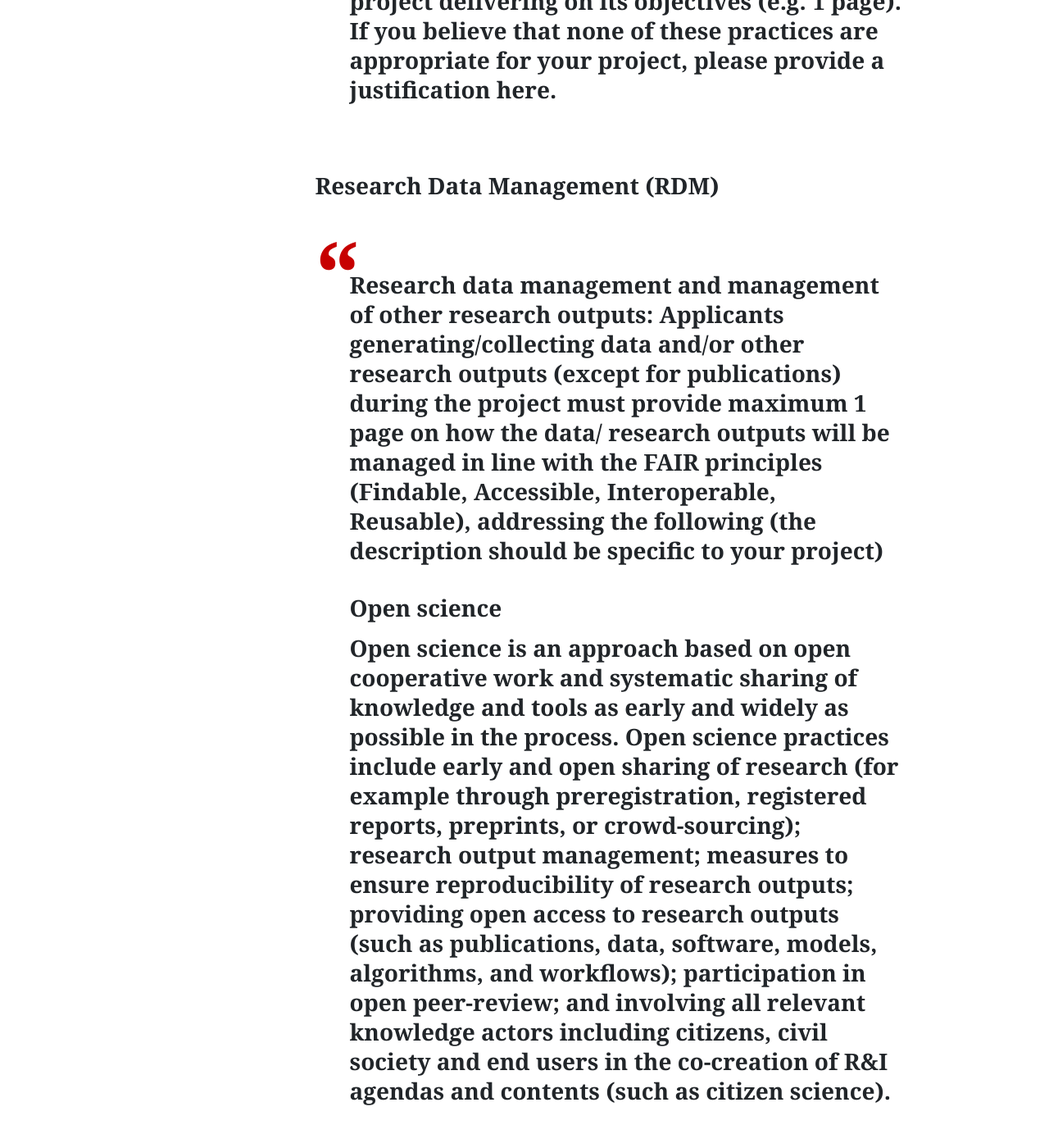
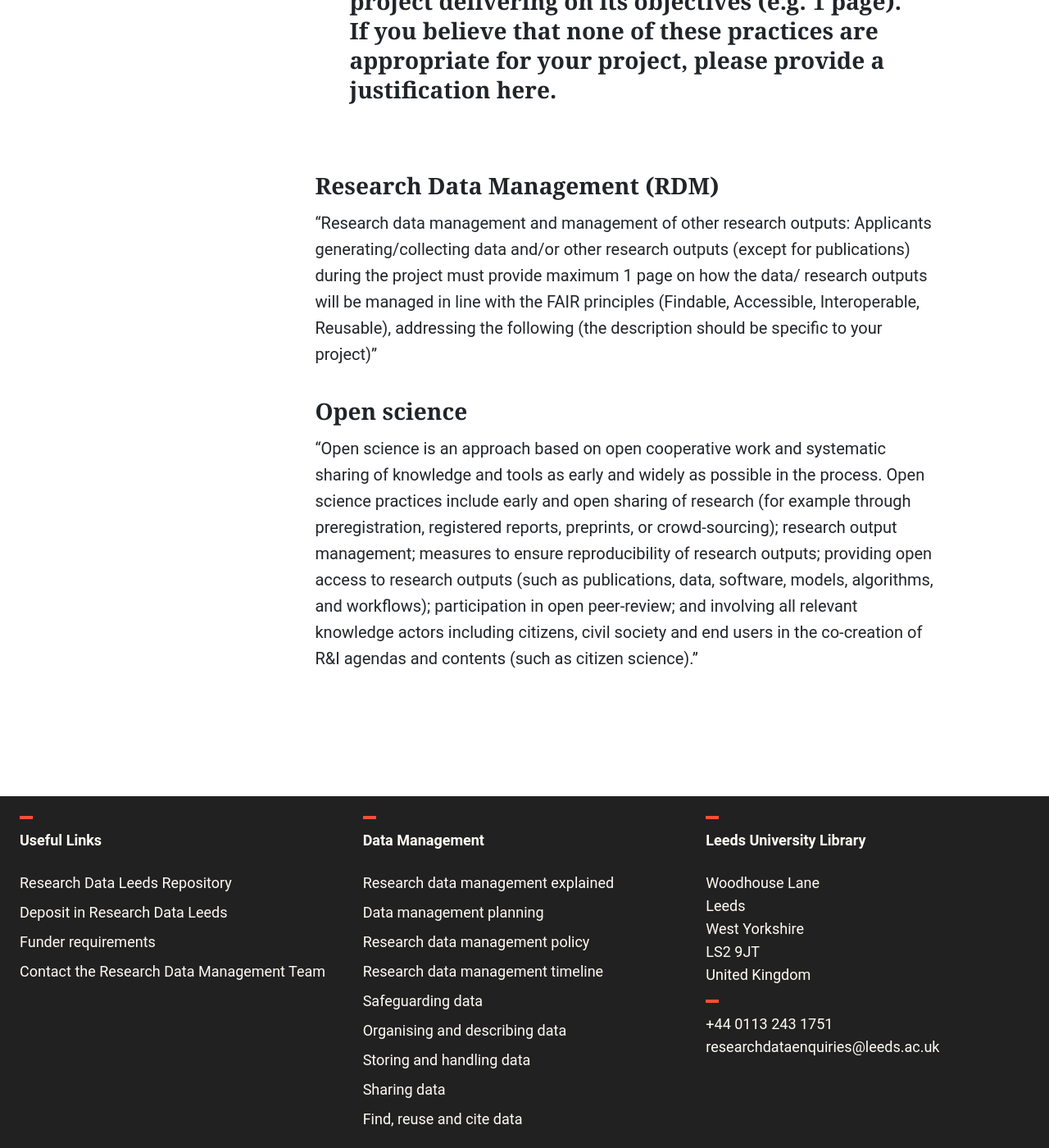
Before and after one commit to uol-library/rdl-handbook, a Jekyll site: the page built from pages/open-research/horizon-europe-programme.md, in a window 1280 px wide and 1400 px high, scrolled down 1538 px. Shown: the whole window at 82% size. Built offline with Jekyll 4.4.1, drawn with Linux system fonts in a browser that asks for light colours; some web fonts are replaced; part of the change alters nothing that is shown; some of the changed text lies outside the part shown.

```diff
--- a/pages/open-research/horizon-europe-programme.md
+++ b/pages/open-research/horizon-europe-programme.md
@@ -8,12 +8,12 @@ permalink: /open-research/horizon-europe-programme/
 
 ## Horizon Europe Programme - Research Data Management and open research
 ## These pages are to help you consider Research Data Management and potential open research practices for your Horizon Europe Programme proposal
-#### Standard Application Form (HE RIA, IA) [Example, not to complete]
+#### [Standard Application Form (HE RIA, IA) Example, not to complete](https://ec.europa.eu/info/funding-tenders/opportunities/docs/2021-2027/horizon/temp-form/af/af_he-ria-ia_en.pdf)
 #### Version 1.1
 #### 19 April 2021
 > Describe how appropriate open science practices are implemented as an integral part of the proposed methodology. Show how the choice of practices and their implementation are adapted to the nature of your work, in a way that will increase the chances of the project delivering on its objectives (e.g. 1 page). If you believe that none of these practices are appropriate for your project, please provide a justification here.
 
 #### Research Data Management (RDM)
-> Research data management and management of other research outputs: Applicants generating/collecting data and/or other research outputs (except for publications) during the project must provide maximum 1 page on how the data/ research outputs will be managed in line with the FAIR principles (Findable, Accessible, Interoperable, Reusable), addressing the following (the description should be specific to your project)
+"Research data management and management of other research outputs: Applicants generating/collecting data and/or other research outputs (except for publications) during the project must provide maximum 1 page on how the data/ research outputs will be managed in line with the FAIR principles (Findable, Accessible, Interoperable, Reusable), addressing the following (the description should be specific to your project)"
 #### Open science
-> Open science is an approach based on open cooperative work and systematic sharing of knowledge and tools as early and widely as possible in the process. Open science practices include early and open sharing of research (for example through preregistration, registered reports, preprints, or crowd-sourcing); research output management; measures to ensure reproducibility of research outputs; providing open access to research outputs (such as publications, data, software, models, algorithms, and workflows); participation in open peer-review; and involving all relevant knowledge actors including citizens, civil society and end users in the co-creation of R&I agendas and contents (such as citizen science).
+"Open science is an approach based on open cooperative work and systematic sharing of knowledge and tools as early and widely as possible in the process. Open science practices include early and open sharing of research (for example through preregistration, registered reports, preprints, or crowd-sourcing); research output management; measures to ensure reproducibility of research outputs; providing open access to research outputs (such as publications, data, software, models, algorithms, and workflows); participation in open peer-review; and involving all relevant knowledge actors including citizens, civil society and end users in the co-creation of R&I agendas and contents (such as citizen science)."
```
